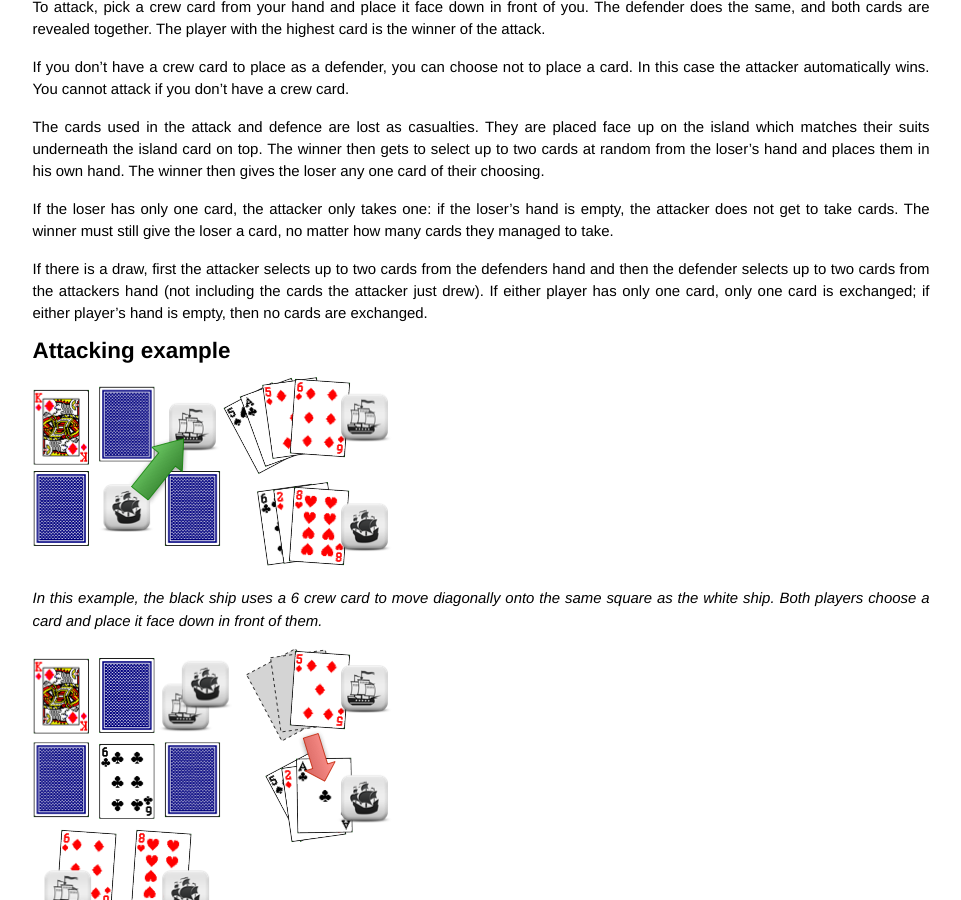
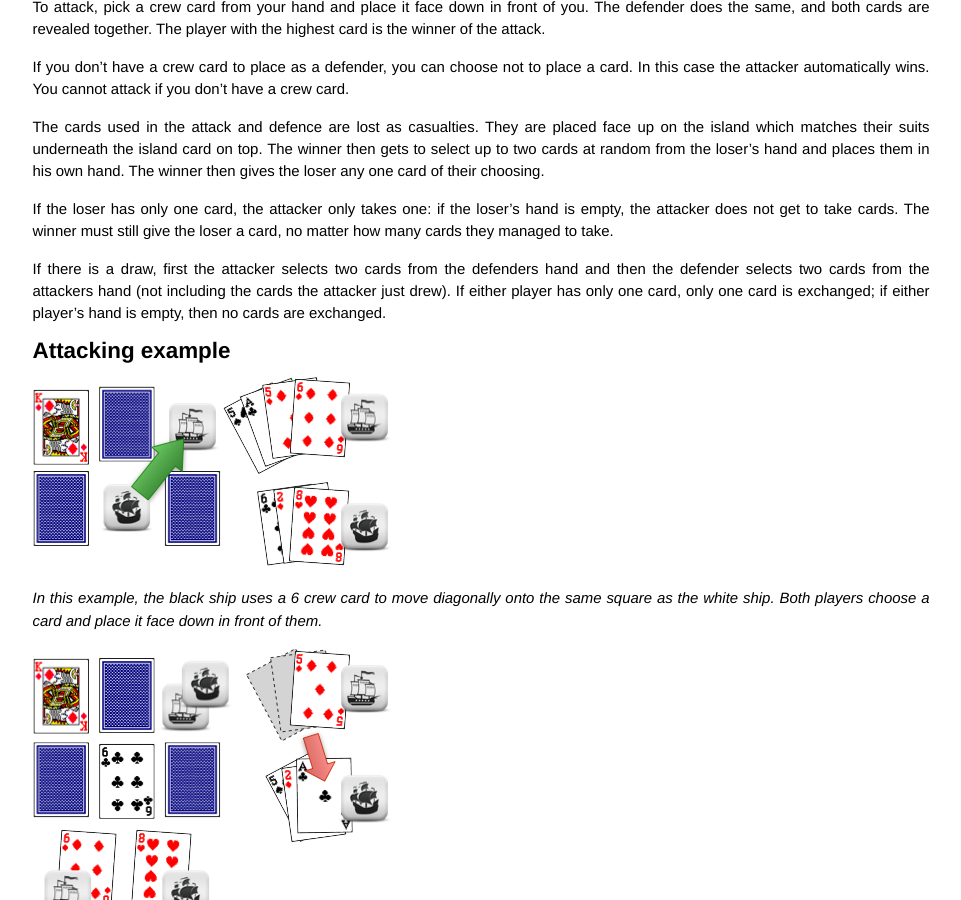
Before and after one commit to chrismdp/cardpirates, a Jekyll site: the page built from rules/index.md, in a window 1280 px wide and 900 px high, scrolled down 4958 px. Shown: the whole window, without its empty margins (159-1120 px from the left). Built offline with Jekyll 4.4.1, drawn with Linux system fonts in a browser that asks for light colours.

Commit message:
clarification

```diff
--- a/rules/index.md
+++ b/rules/index.md
@@ -138,7 +138,7 @@ The cards used in the attack and defence are lost as casualties. They are placed
 
 If the loser has only one card, the attacker only takes one: if the loser's hand is empty, the attacker does not get to take cards. The winner must still give the loser a card, no matter how many cards they managed to take.
 
-If there is a draw, first the attacker selects up to two cards from the defenders hand and then the defender selects up to two cards from the attackers hand (not including the cards the attacker just drew). If either player has only one card, only one card is exchanged; if either player's hand is empty, then no cards are exchanged.
+If there is a draw, first the attacker selects two cards from the defenders hand and then the defender selects two cards from the attackers hand (not including the cards the attacker just drew). If either player has only one card, only one card is exchanged; if either player's hand is empty, then no cards are exchanged.
 
 ## Attacking example
 
```
